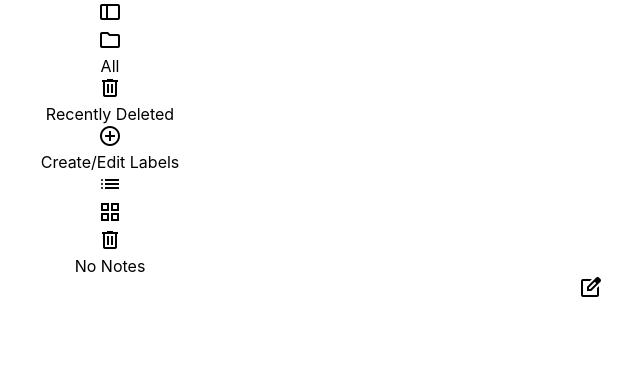
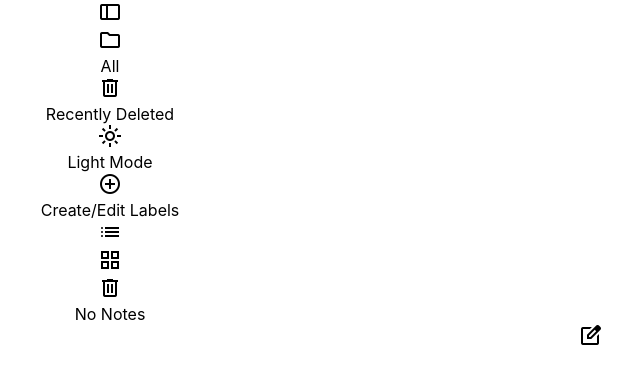
Before and after one commit to jackbb147/notesProcessor, a React (Create React App) app: page / in a window 1280 px wide. Shown: the top 384 px of the page, without its empty margins (50-690 px from the left). Built offline with nearby package versions, Linux system fonts and the light colour scheme.

Commit message:
dark mode toggler works now.

```diff
--- a/src/components/App.tsx
+++ b/src/components/App.tsx
@@ -26,11 +26,27 @@ export function ensure<T>(argument: T | undefined | null, message: string = 'Thi
     return argument;
 }
 
+function Container({children}: {children: React.ReactNode})
+{
+    const state = useContext(AppStateContext);
+    const dispatch = useContext(AppStateDispatchContext);
+    if(dispatch === null || state === null) throw Error("state or dispatch is null. ")
+
+    return (
+        <div className={`App w-full h-full ${state.darkModeOn && "dark"}`}>
+            {children}
+        </div>
+    )
+}
+
 function App() {
+
+
+
     return <>
         <AppStateProvider>
             <GraphProvider>
-                <div className={"App w-full h-full dark "}>
+                <Container>
                     <div className="bg-grey dark:bg-dark_secondary w-full h-full flex flex-row overflow-hidden dark:text-white">
                         <RecoverNodePopup/>
                         <FolderPanel>
@@ -50,8 +66,7 @@ function App() {
                             </div>
                         </FolderPanel>
                     </div>
-                </div>
-
+                </Container>
             </GraphProvider>
         </AppStateProvider>
     </>
--- a/src/components/AppStateContext.tsx
+++ b/src/components/AppStateContext.tsx
@@ -13,7 +13,8 @@ export function AppStateProvider({ children}:{children: React.ReactNode}) {
         activeNodeID: undefined,
         activeCollection: Collections.All,
         LabelPanelClosed: false,
-        showRecoverNodePopup: false
+        showRecoverNodePopup: false,
+        darkModeOn: true
     });
 
     return (
--- a/src/components/panels/FolderPanelContent.tsx
+++ b/src/components/panels/FolderPanelContent.tsx
@@ -2,14 +2,19 @@ import {Button} from "../ui/Button";
 import {ListItem} from "./ListItem";
 import {AppActionType, Collections} from "../../reducers/AppStateReducer";
 import React, {useContext} from "react";
-import {AppStateContext} from "../AppStateContext";
-import {AppStateDispatchContext} from "../AppStateContext";
+import {AppStateContext, AppStateDispatchContext} from "../AppStateContext";
 
 export function FolderPanelContent()
 {
     const state = useContext(AppStateContext);
     const dispatch = useContext(AppStateDispatchContext);
     if(dispatch === null || state === null) throw Error("state or dispatch is null. ")
+
+    function handleDarkModeTogglerClick()
+    {
+        if(dispatch === null) throw Error("dispatch is null")
+        dispatch({type: AppActionType.toggleDarkMode})
+    }
 
 
 
@@ -61,11 +66,25 @@ delete
                           }
                       }}
             ></ListItem>
-            <ListItem text={"Create/Edit Labels"}
-                      icon={<span className="material-symbols-outlined">
+
+
+            <div className={"mt-auto"}>
+                <ListItem text={`Light Mode`}
+                          onClick={handleDarkModeTogglerClick}
+                          icon={<span className="material-symbols-outlined">
+    light_mode
+    </span>}
+
+                ></ListItem>
+
+
+                <ListItem text={"Create/Edit Labels"}
+                          icon={<span className="material-symbols-outlined">
 add_circle
 </span>}
-                      rootClassName={"mt-auto"}
-            ></ListItem>
+
+                ></ListItem>
+            </div>
+
         </>
 }
--- a/src/reducers/AppStateReducer.ts
+++ b/src/reducers/AppStateReducer.ts
@@ -5,7 +5,8 @@ export enum AppActionType
     closeLabelPanel,
     openLabelPanel,
     toggleLabelPanel,
-    setShowRecoverNodePopup
+    setShowRecoverNodePopup,
+    toggleDarkMode,
 
 }
 
@@ -17,6 +18,7 @@ export type AppAction =
     | {type: AppActionType.toggleLabelPanel}
     | {type: AppActionType.setActiveCollection, activeCollection: Collections}
     | {type: AppActionType.setShowRecoverNodePopup, show: boolean}
+    | {type: AppActionType.toggleDarkMode}
 
 
 export enum Collections
@@ -32,7 +34,8 @@ export interface AppState
     activeNodeID: string|undefined,
     activeCollection: Collections,
     LabelPanelClosed: boolean,
-    showRecoverNodePopup: boolean
+    showRecoverNodePopup: boolean,
+    darkModeOn: boolean
 }
 
 
@@ -73,5 +76,11 @@ export function AppStateReducer(draft: AppState, action: AppAction)
             draft.showRecoverNodePopup = action.show;
             break;
         }
+
+        case AppActionType.toggleDarkMode:
+        {
+            draft.darkModeOn = !draft.darkModeOn;
+            break;
+        }
     }
 }
```
